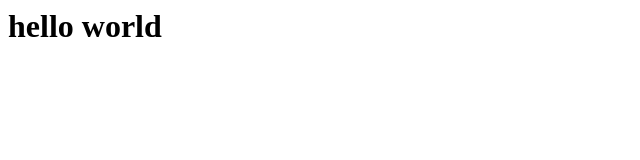
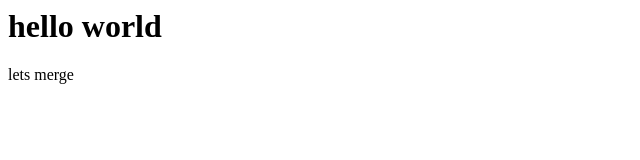
Before and after one commit to kaustubhgupta/Hacktoberfest, a plain HTML site: page simple.html in a window 1280 px wide. Shown: the full height of the page, 0-640 px from the left. Drawn offline with Linux system fonts and the light colour scheme.

Commit message:
Update simple.html

```diff
--- a/simple.html
+++ b/simple.html
@@ -1 +1,4 @@
 <h1>hello world</h1>
+<body>
+  <p> lets merge </p>
+</body>
```
